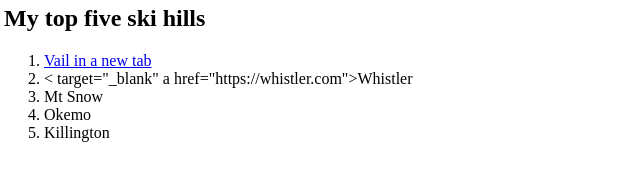
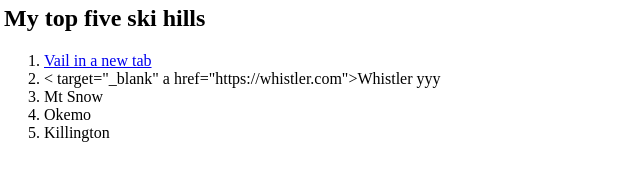
Before and after one commit to phillip-tnp/csc2274, a plain HTML site: page index.html in a window 1280 px wide. Shown: the part 237-418 px from the top of the page, 4-644 px from the left. Drawn offline with Linux system fonts and the light colour scheme.

Commit message:
Update index.html

```diff
--- a/index.html
+++ b/index.html
@@ -18,7 +18,7 @@
 
 <ol>
 	<li><a href="https://vail.com" target="_blank">Vail in a new tab</a></li>
-	<li>< target="_blank" a href="https://whistler.com">Whistler</li>
+	<li>< target="_blank" a href="https://whistler.com">Whistler yyy </li>
 	<li>Mt Snow</li>
 	<li>Okemo</li>
 	<li>Killington</li>
```
